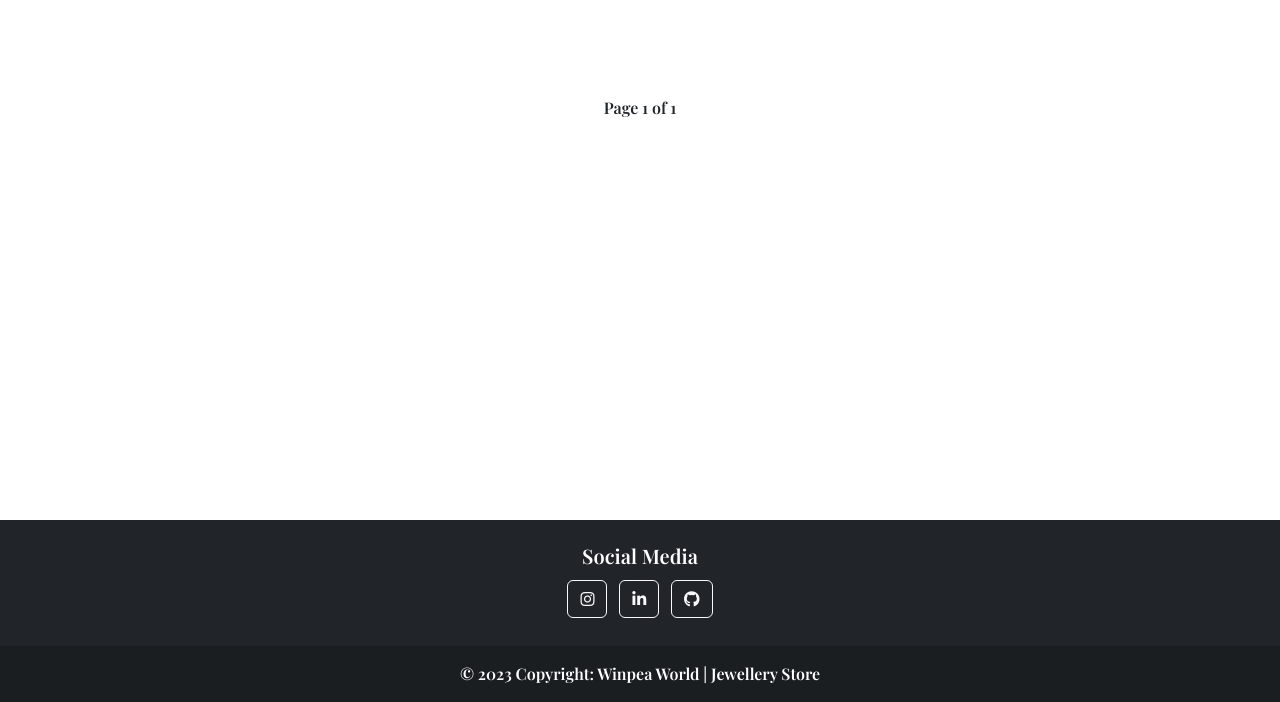
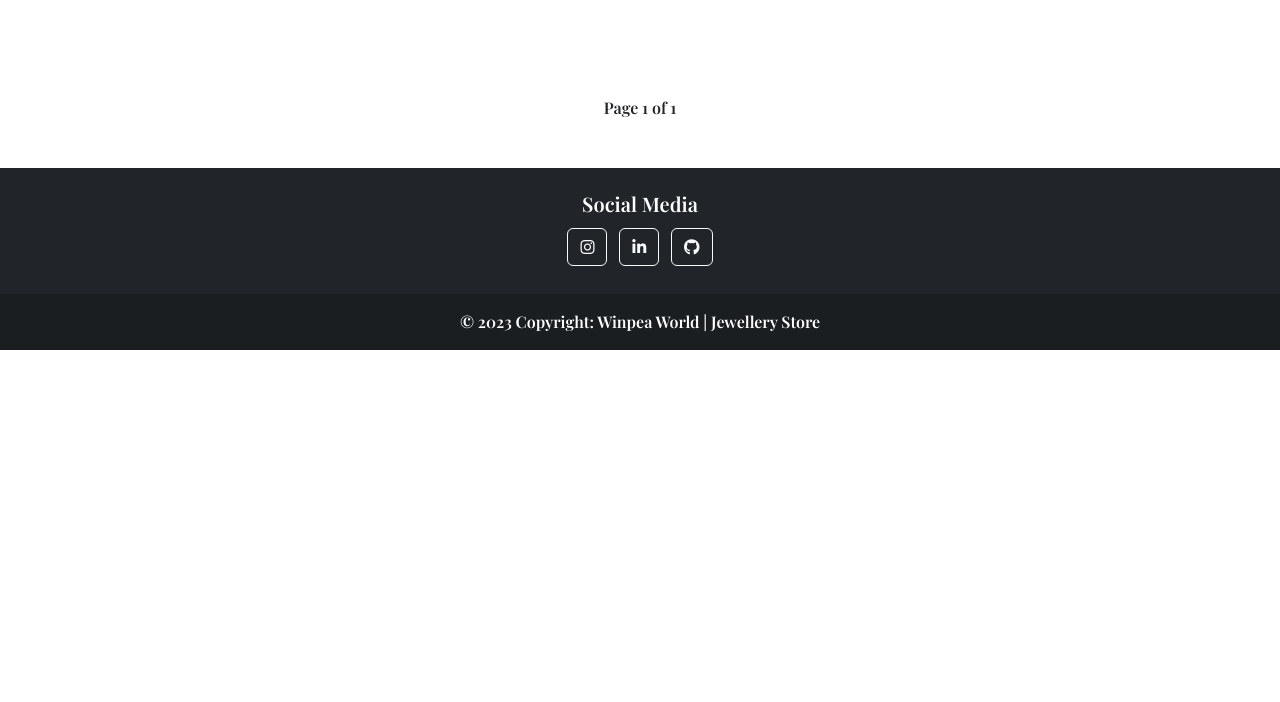
Before and after one commit to LewisHaZ/CI_PP4_WINPEA, a Django app: page /blog/ in a window 1280 px wide. Shown: the part 98-800 px from the top of the page. Run offline with Django 3.2, Linux system fonts and the light colour scheme; data that the repository does not hold is empty; some libraries are stand-ins or nearby versions.

Commit message:
Revert css adjustments

```diff
--- a/templates/base.html
+++ b/templates/base.html
@@ -94,7 +94,7 @@
   </main>
 
   <!-- footer -->
-  <footer class="bg-dark text-center text-white fixed-bottom">
+  <footer class="bg-dark text-center text-white">
     <div class="container p-4 pb-0">
 
       <!-- Socials -->
```
Also changed, not shown: static/css/style.css (line endings or trailing spaces).
